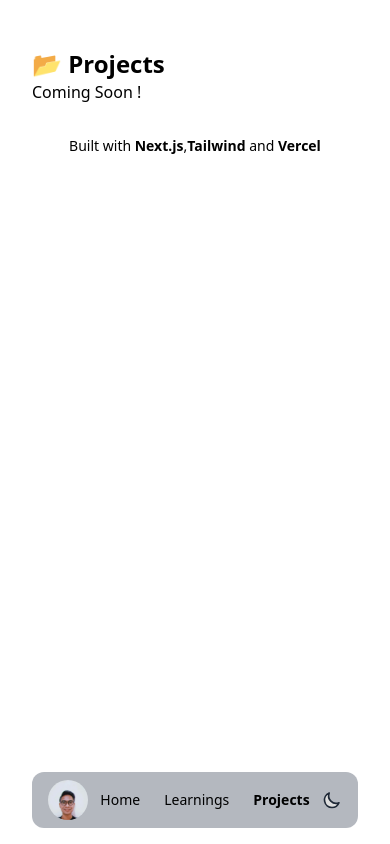
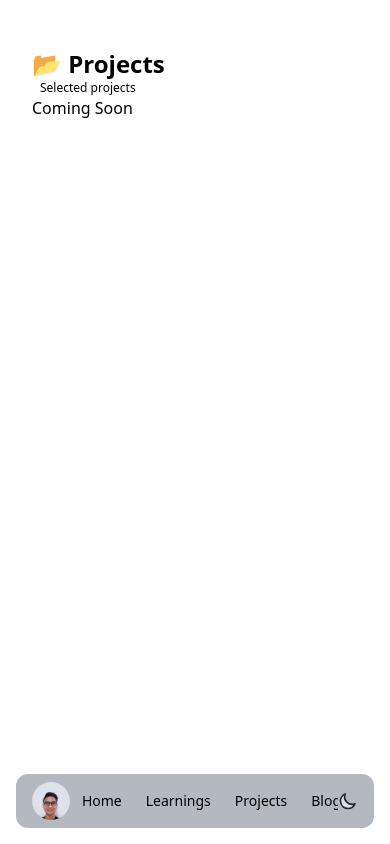
Before and after one commit to huseindra/about.huseindra.com, a Next.js app: page /projects in a window 390 px wide. Built offline with nearby package versions, Linux system fonts and the light colour scheme.

Commit message:
update: add blogger to about.huseinndra

```diff
--- a/components/Footer.tsx
+++ b/components/Footer.tsx
@@ -2,7 +2,7 @@ import Link from "next/link"
 
 export const Footer = () => {
     return(
-        <footer className='w-full justify-between mx-auto max-w-2xl my-8 text-center text-sm'>
+        <footer className='hidden sm:block w-full justify-between mx-auto max-w-2xl my-8 text-center text-sm'>
           Built with <Link href={"https://nextjs.org/"} ><a className='font-bold hover:text-blue-500 hover:underline hover:underline-offset-2 cursor-pointer' target={"_blank"}>Next.js</a></Link>,<Link href={"https://tailwindcss.com/"} ><a className='font-bold hover:text-blue-500 hover:underline hover:underline-offset-2 cursor-pointer' target={"_blank"}>Tailwind</a></Link> and <Link href={"https://vercel.com/"} ><a  className='font-bold hover:text-blue-500 hover:underline hover:underline-offset-2 cursor-pointer' target={"_blank"}>Vercel</a></Link>
         </footer>
     )
--- /dev/null
+++ b/components/ListBlog.tsx
@@ -0,0 +1,44 @@
+import Image from "next/image"
+import Link from "next/link"
+import React from "react"
+
+type Props = {
+    category?:string,
+    title:string,
+    image?:string,
+    author?:string,
+    name?:string,
+    published?:string,
+    data?:any,
+    url?:any
+}
+
+const ListBlog = (props:Props) => {
+    return(
+        <Link href={props.url} >
+            <a target={"_blank"}>
+                <div className="max-w-sm w-full lg:max-w-full lg:block mt-4">
+                <div className="blog-list border rounded-md rounded p-4 flex flex-col justify-between leading-normal">
+                    <div className="mb-1">
+                    <p className="text-xs sm:text-sm text-gray-600 flex items-center">
+                        #
+                        {props.category}
+                    </p>
+                    <div className="my-1 font-bold text-md sm:text-xl mb-2">{props.title}</div>
+                    </div>
+                    <div className="flex items-center">
+                        <img className="w-10 h-10 rounded-full mr-4" src={'/hik.jpeg'} alt={props.image} />
+
+                    <div className="text-sm">
+                        <p className=" leading-none">{props.author}</p>
+                        <p className="text-gray-600">{props.published}</p>
+                    </div>
+                    </div>
+                </div>
+                </div>
+            </a>
+        </Link>
+    )
+}
+
+export default ListBlog
--- a/components/MainLayout.tsx
+++ b/components/MainLayout.tsx
@@ -2,6 +2,7 @@ import React from "react"
 
 interface Props {
     title:string,
+    subTitle:string,
     children?:React.ReactNode
 }
 
@@ -9,9 +10,12 @@ export const MainLayout = (props:Props) => {
     return(
         <div className='flex flex-col w-full mx-auto max-w-2xl'>
           <div className='mt-12'>
-            <h1 className='text-2xl font-bold'>{props.title}</h1>
+            <div className='flex flex-col sm:flex-row sm:items-center'>
+              <h1 className='text-2xl font-bold'>{props.title}</h1>
+              <p className='mx-2 text-xs'>{props.subTitle}</p>
+            </div>
           </div>
-          <div className=''>
+          <div className='mb-16 sm:mb-2'>
             {props.children}
           </div>
         </div>
--- a/components/Navbar.tsx
+++ b/components/Navbar.tsx
@@ -109,6 +109,11 @@ export const MobileNavbar = () => {
       id:3,
       name: 'Projects',
       path:"/projects"
+    },
+    {
+      id:4,
+      name: 'Blog',
+      path:"/tech-blog"
     }
 ]
 
@@ -118,14 +123,16 @@ export const MobileNavbar = () => {
               <div className='flex'>
                 <Image src={'/hik.jpeg'} width="40" height="40" alt="Husein Ik" className='rounded-full' priority/>
               </div>
+              <div className="overflow-x-auto">
                 <div className='flex text-sm'>
                 {menu.map(item => {
                   return(
                     <Link key={item.id} href={item.path}>
-                    <a key={item.id} className={classActive === item.path ? "mx-1 px-2 py-2 font-bold dark:text-black dark:hover:text-black rounded-lg cursor-pointer	hover:bg-gray-100 transition-all" : "mx-1 px-2 py-2 transition-all"}>{item.name}</a>
+                      <a key={item.id} className={classActive === item.path ? "mx-1 px-2 py-2 font-md dark:text-black dark:hover:text-black rounded-lg cursor-pointer	hover:bg-gray-100 transition-all" : "mx-1 px-2 py-2 transition-all"}>{item.name}</a>
                     </Link>
                   )
                 })}
+                </div>
               </div>
               <button type="button" onClick={() => setTheme(theme === 'dark' ? 'light' : 'dark')} >
                 {activated && (
--- /dev/null
+++ b/lib/blogger.ts
@@ -0,0 +1,22 @@
+
+
+const BLOGGER_ENDPOINT = `https://www.googleapis.com/blogger/v3/blogs/1045691415956750494/posts?key=${process.env.NEXT_PUBLIC_BLOGGER_CLIENT_KEY}`
+
+export const getListBlog = async() => {
+    try {
+        const response = await fetch(BLOGGER_ENDPOINT)
+        console.log()
+        return response.json()
+    } catch (error:any) {
+        console.log(error.message)
+    }
+}
+
+// fetch('https://www.googleapis.com/blogger/v3/blogs/1045691415956750494/posts?key=AIzaSyCihre7kjPauXgpwkL9HatXiWN83wyKddA').then(response => {
+//     return response.json()
+//     }).then(json => {
+//       this.setState({
+//         fetchData: json.items,
+//         loading:false,
+//       })
+//     })
--- a/package.json
+++ b/package.json
@@ -17,7 +17,9 @@
     "query-string": "^7.1.1",
     "react": "18.2.0",
     "react-dom": "18.2.0",
-    "swr": "^1.3.0"
+    "react-loading": "^2.0.3",
+    "swr": "^1.3.0",
+    "timeago.js": "^4.0.2"
   },
   "devDependencies": {
     "@types/node": "18.7.14",
--- a/pages/index.tsx
+++ b/pages/index.tsx
@@ -22,7 +22,7 @@ const Home: NextPage = () => {
             <div className='max-w-xl'>
               <span className='text-sm'>Hi, I am Husein!</span><span className='say-hi'>👋🏽</span>
               <h1 className='text-xl sm:text-3xl font-bold'>A Software Engineer - Web</h1>
-              <p className='text-sm text-justify md:text-left'>Welcome to my documentation space where I share what I`m learning and deliver products including but not limited to web technology, cloud technology and project management.</p>
+              <p className='text-sm text-justify md:text-left'>Welcome to my documentation space where I share what I`m learning and deliver products including but not limited to web technology, cloud technology and product management.</p>
               <div className='flex my-4'>
                 <Link href="/about">
                   <a className='p-1 border bg-gray-200 text-black rounded-3xl text-center justify-center w-24	items-center text-xs cursor-pointer'>Readmore</a>
@@ -35,7 +35,7 @@ const Home: NextPage = () => {
               <Image src={'/hik.jpeg'} width="90" height="90" alt="Husein Ik" className='border border border-gray-200 rounded-full	' priority/>
           </div>
         </div>
-        <div className='flex flex-col md:flex-row w-full justify-between mx-auto max-w-2xl my-12'>
+        <div className='flex flex-col md:flex-row w-full justify-between mx-auto max-w-2xl mb-32 sm:my-12'>
           <div className='flex items-center my-4'>
               <NowPlaying />
            </div>
--- a/pages/learnings.tsx
+++ b/pages/learnings.tsx
@@ -4,6 +4,7 @@ import Image from 'next/image'
 import { useRouter } from 'next/router'
 import { Fragment, useEffect, useState } from 'react'
 import { Container } from '../components/Container'
+import { MainLayout } from '../components/MainLayout'
 import NowPlaying from '../components/NowPlaying'
 import { Social } from '../components/Social'
 
@@ -28,25 +29,14 @@ const menu = [
 
 const Learnings: NextPage = () => {
   const router = useRouter();
-  const classActive = router.pathname;
-  const { theme, setTheme } = useTheme();
-  const [activated, setActivated] = useState(false);
-
-  // to access to the theme
-  useEffect(() => setActivated(true), []);
-
   return (
     <Fragment>
       <Container>
-        <div className='flex flex-col w-full mx-auto max-w-2xl'>
-          <div className='mt-12'>
-            <h1 className='text-2xl font-bold'>📚 Learnings</h1>
-          </div>
+          <MainLayout title='📚 Learnings' subTitle='Technical documentation I have learned'>
           <div className=''>
             Coming Soon !
           </div>
-        </div>
-
+          </MainLayout>
       </Container>
 
 
--- /dev/null
+++ b/pages/loader.tsx
@@ -0,0 +1,17 @@
+import { NextPage } from 'next';
+import { useEffect } from 'react';
+import ReactLoading from 'react-loading';
+
+const Loader: NextPage = () => {
+
+    useEffect(() => {
+
+    },[])
+    return(
+        <div className='flex justify-center mx-auto my-64 max-w-2xl'>
+            <ReactLoading type={"bubbles"} color={"#000"} height={20} width={50} />
+        </div>
+    )
+}
+
+export default Loader
--- a/pages/projects.tsx
+++ b/pages/projects.tsx
@@ -1,12 +1,16 @@
 import type { NextPage } from 'next'
+import { Key, useEffect, useState } from 'react'
 import { Container } from '../components/Container'
+import ListBlog from '../components/ListBlog'
 import { MainLayout } from '../components/MainLayout'
+import { getListBlog } from '../lib/blogger'
 
 const Projects: NextPage = () => {
+
   return (
       <Container>
-        <MainLayout title='📂 Projects'>
-          Coming Soon !
+        <MainLayout title='📂 Projects' subTitle='Selected projects'>
+          Coming Soon
         </MainLayout>
       </Container>
   )
--- a/pages/tech-blog.tsx
+++ b/pages/tech-blog.tsx
@@ -4,47 +4,36 @@ import Image from 'next/image'
 import { useRouter } from 'next/router'
 import { Fragment, useEffect, useState } from 'react'
 import { Container } from '../components/Container'
-import NowPlaying from '../components/NowPlaying'
-import { Social } from '../components/Social'
+import ListBlog from '../components/ListBlog'
+import { getListBlog } from '../lib/blogger'
+import { format } from 'timeago.js';
+import Loader from './loader'
+import { MainLayout } from '../components/MainLayout'
 
 
-const menu = [
-  {
-    id:1,
-    name: 'Home',
-    path:"/"
-  },
-  {
-    id:2,
-    name: 'Learnings',
-    path:"/learnings"
-  },
-  {
-    id:3,
-    name: 'Projects',
-    path:"/projects"
-  },
-]
+const TechBlog: NextPage = () => {
 
-const TechBlog: NextPage = () => {
-  const router = useRouter();
-  const classActive = router.pathname;
-  const { theme, setTheme } = useTheme();
-  const [activated, setActivated] = useState(false);
-
-  // to access to the theme
-  useEffect(() => setActivated(true), []);
+  const [data, setData] = useState([])
+  console.log(data)
+  const fetchBlog = async() => {
+    const res = await getListBlog()
+    setData(res.items)
+  }
+  useEffect(() => {
+    fetchBlog()
+  },[])
 
   return (
     <Fragment>
       <Container>
         <div className='flex flex-col w-full mx-auto max-w-2xl'>
-          <div className='mt-12'>
-            <h1 className='text-2xl font-bold'>📘 Tech Blog</h1>
-          </div>
-          <div className=''>
-            Coming Soon !
-          </div>
+          <MainLayout title='📘 Tech Blog' subTitle='technology & product management blog'>
+            <div className=''>
+              {data.length ? data.map((item:any) => (
+                <ListBlog key={item.id} url={item.url} title={item.title} category={item.labels.map((i:any) => <span key={i} className="mx-2">{i}</span>)} image={item.author.image.url} author={item.author.displayName} published={format(item.published)}/>
+              )): <Loader/>}
+            </div>
+          </MainLayout>
         </div>
 
       </Container>
--- a/styles/tailwinds/globals.css
+++ b/styles/tailwinds/globals.css
@@ -30,6 +30,13 @@ a {
   box-sizing: border-box;
 }
 
+.blog-list:hover{
+  transition:0.6s ease;
+  background-color:#fafafa;
+  color:#222 !important;
+  cursor:pointer;
+  border:1px solid #ddd;
+}
 
 .say-hi {
   animation-name: say-hi-animation;  /* Refers to the name of your @keyframes element below */
```
Also changed, not shown: 2 other files (tests, documents, lock files or other folders). Lines whose indentation alone changed are shown as unchanged.
